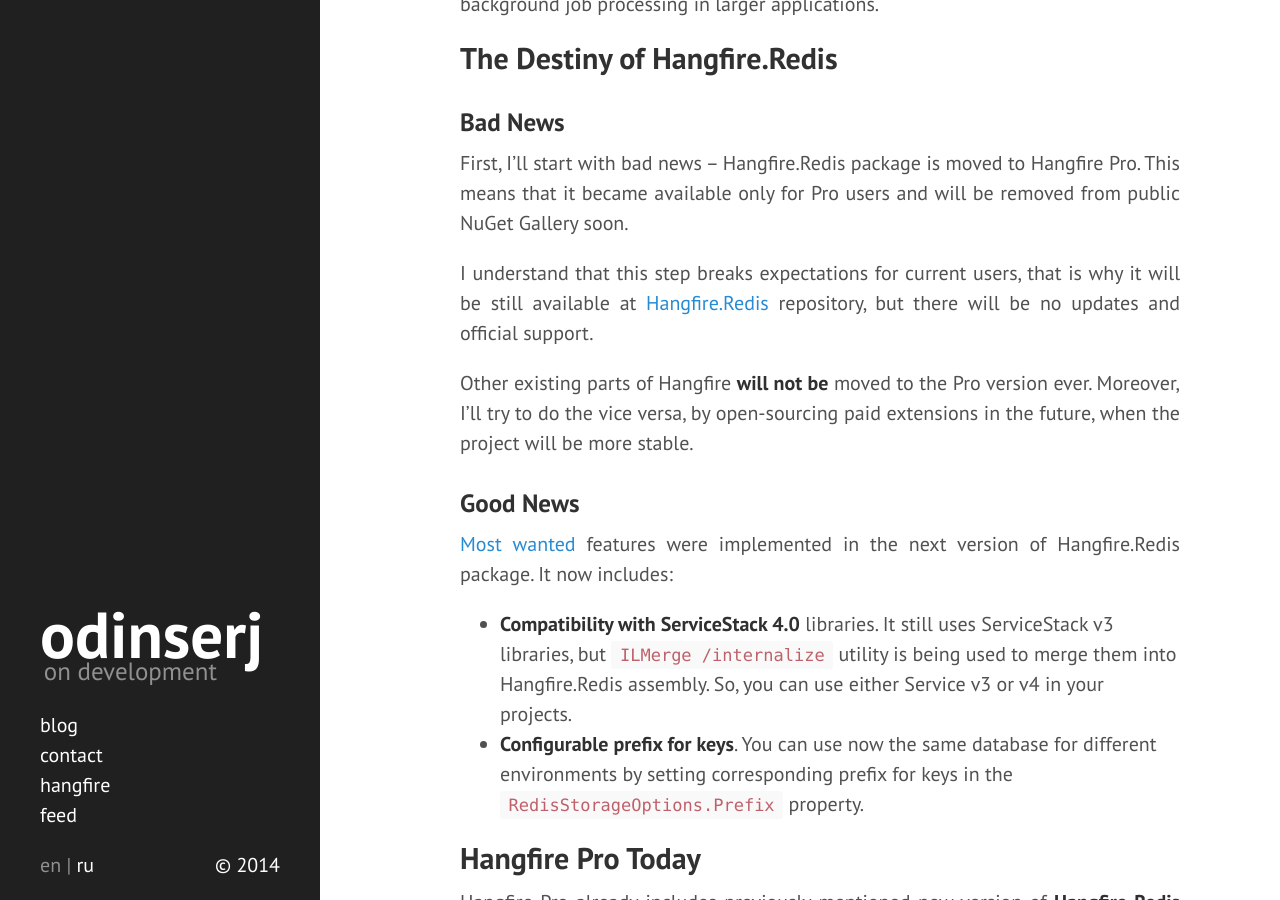
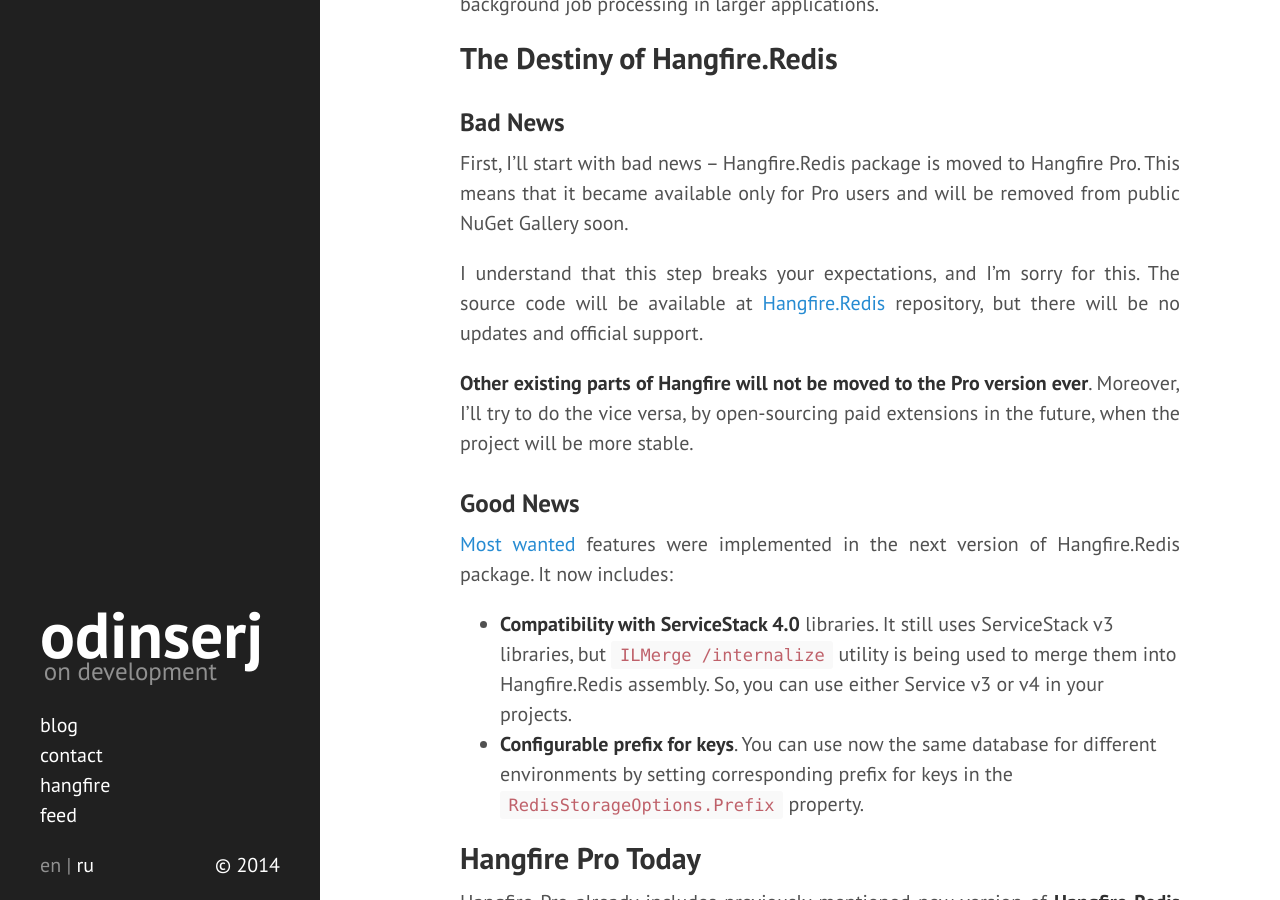
Before and after one commit to odinserj/odinserj.net, a Jekyll site: the page built from _posts/2014-11-15-hangfire-pro.md, in a window 1280 px wide and 900 px high, scrolled down 984 px. Built offline with Jekyll 4.4.1, drawn with Linux system fonts in a browser that asks for light colours; Markdown is read by kramdown in place of the engine named in the settings; comment, search, counter and statistics services are not loaded.

Commit message:
Update 2014-11-15-hangfire-pro.md

```diff
--- a/_posts/2014-11-15-hangfire-pro.md
+++ b/_posts/2014-11-15-hangfire-pro.md
@@ -27,9 +27,9 @@ Today, I'm introducing a new stage of Hangfire development – [Hangfire Pro](ht
 
 First, I'll start with bad news – Hangfire.Redis package is moved to Hangfire Pro. This means that it became available only for Pro users and will be removed from public NuGet Gallery soon.
 
-I understand that this step breaks expectations for current users, that is why it will be still available at [Hangfire.Redis](https://github.com/HangfireIO/Hangfire.Redis) repository, but there will be no updates and official support.
+I understand that this step breaks your expectations, and I'm sorry for this. The source code will be available at [Hangfire.Redis](https://github.com/HangfireIO/Hangfire.Redis) repository, but there will be no updates and official support.
 
-Other existing parts of Hangfire **will not be** moved to the Pro version ever. Moreover, I'll try to do the vice versa, by open-sourcing paid extensions in the future, when the project will be more stable.
+**Other existing parts of Hangfire will not be moved to the Pro version ever**. Moreover, I'll try to do the vice versa, by open-sourcing paid extensions in the future, when the project will be more stable.
 
 ### Good News
 
```
